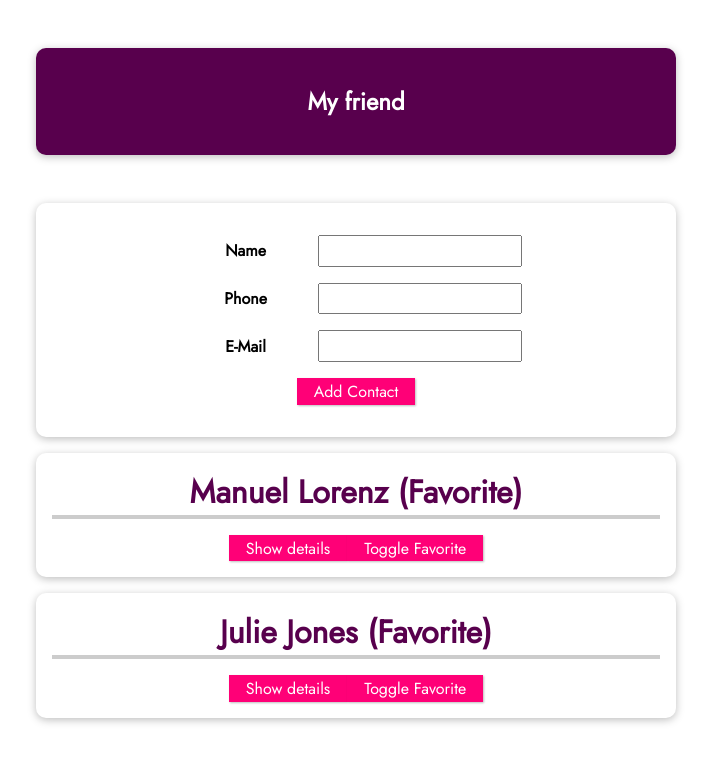
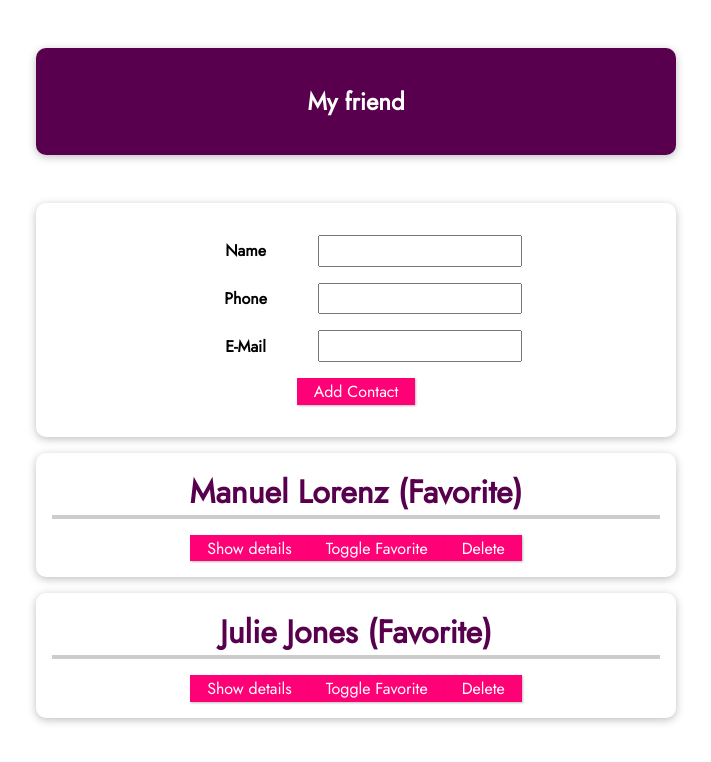
Before and after one commit to budahs/udemy-vue, a Vue app in the folder cli/9.1-01-a-new-vue-project/: page / in a window 1280 px wide. Shown: the top 762 px of the page, without its empty margins (284-995 px from the left). Built offline with nearby package versions, Linux system fonts and the light colour scheme.

Commit message:
8.11 | Component communication | Adding more component Communication

```diff
--- a/cli/9.1-01-a-new-vue-project/src/App.vue
+++ b/cli/9.1-01-a-new-vue-project/src/App.vue
@@ -16,6 +16,7 @@
                 :email-address="friend.email"
                 :is-favorite="friend.isFavorite"
                 @toggle-favorite="toggleFavoriteStatus"
+                @delete="deleteContact"
             ></friend-contact>
         </ul>
     </section>
@@ -60,6 +61,9 @@
                     isFavorite: false
                 }
                 this.friends.push(newFriendContact)
+            },
+            deleteContact (friendId) {
+              this.friends = this.friends.filter(friend => friend.id !== friendId)
             }
         }
     }
--- a/cli/9.1-01-a-new-vue-project/src/components/FriendContact.vue
+++ b/cli/9.1-01-a-new-vue-project/src/components/FriendContact.vue
@@ -7,6 +7,7 @@
             <li><strong>Phone:</strong>{{ phoneNumber }}</li>
             <li><strong>Email:</strong>{{ emailAddress }}</li>
         </ul>
+        <button @click="$emit('delete', id)">Delete</button>
     </li>
 </template>
 
@@ -40,7 +41,7 @@
             // }
         }
     },
-    emits: ['toggle-favorite'],
+    emits: ['toggle-favorite', 'delete'],
     // emits: {
     //     'toggle-favorite': function (id){
     //         if (id) {
```
